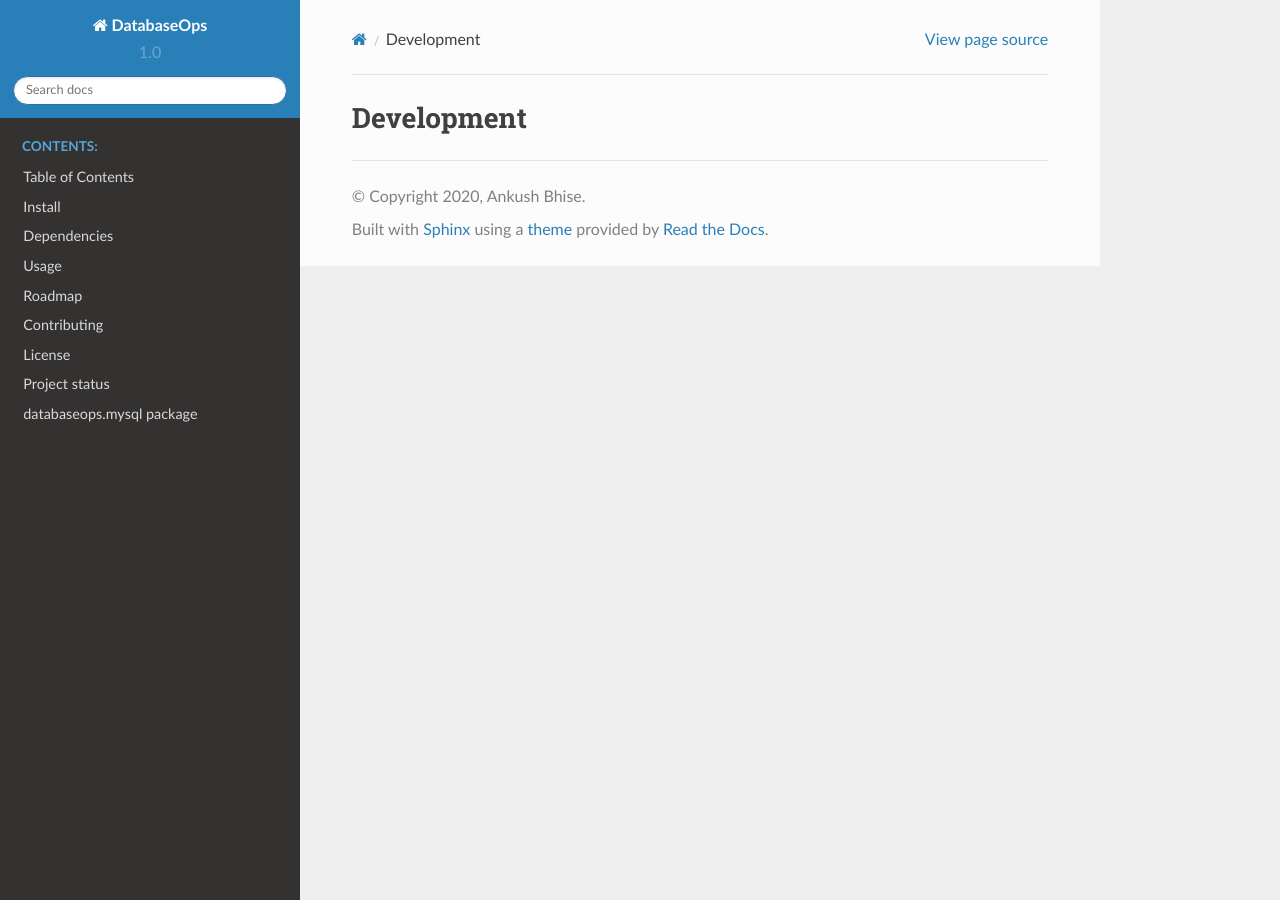
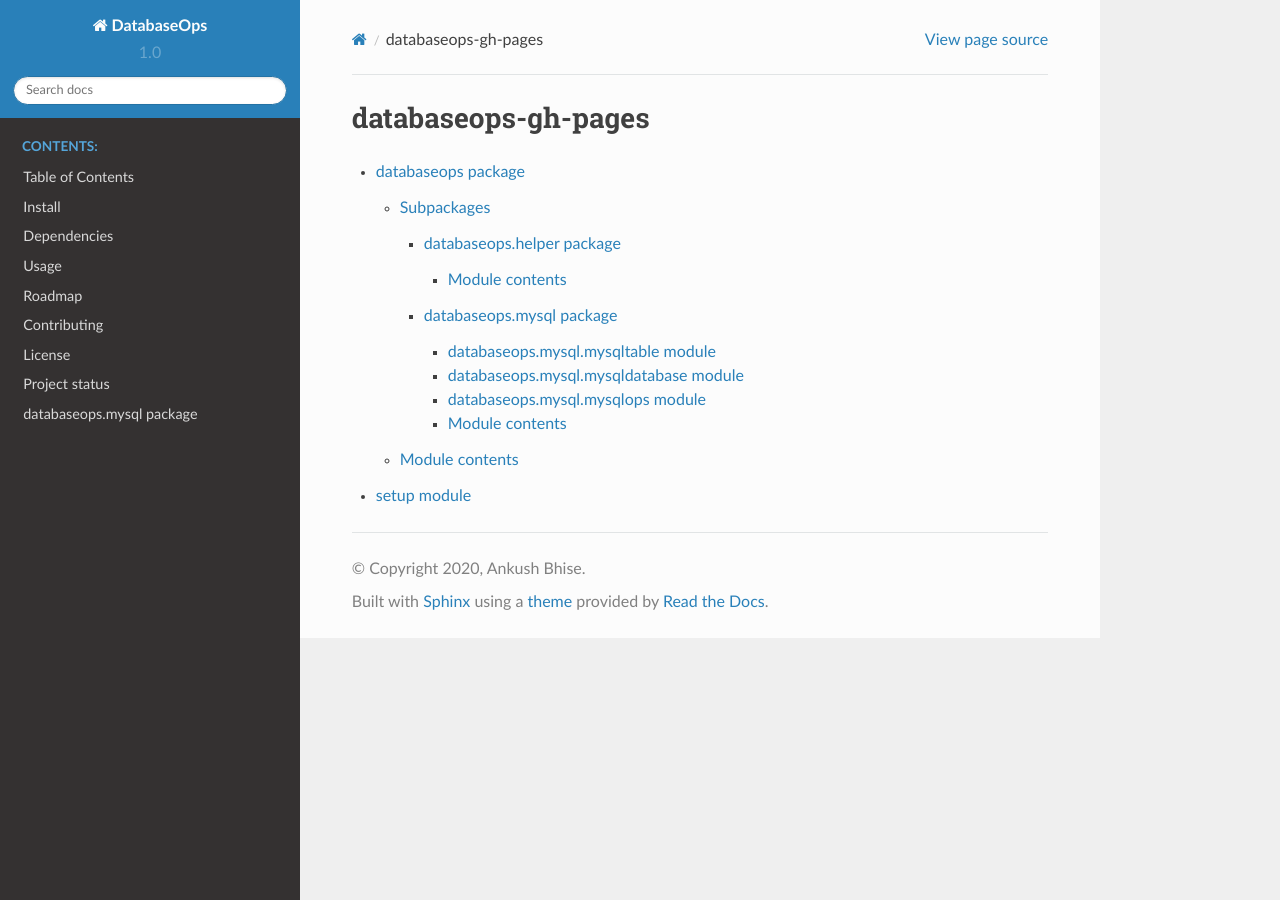
Before and after one commit to AnkushBhise/Database-Operations, a Sphinx documentation site: the page built from source/modules.rst, in a window 1280 px wide. Built offline with Sphinx 7.4.7 and the Read the Docs theme 2.0.0, drawn with Linux system fonts in a browser that asks for light colours.

```diff
--- a/source/conf.py
+++ b/source/conf.py
@@ -2,16 +2,15 @@
 # -*- coding: utf-8 -*-
 #
 # DatabaseOps documentation build configuration file, created by
-# sphinx-quickstart on Tue Dec  1 03:02:57 2020.
+# sphinx-quickstart on Tue Dec  1 04:39:13 2020.
+#
+# This file is execfile()d with the current directory set to its
+# containing dir.
 
 import sphinx_rtd_theme
 import m2r
 from recommonmark.parser import CommonMarkParser
 
-
-# This file is execfile()d with the current directory set to its
-# containing dir.
-#
 # Note that not all possible configuration values are present in this
 # autogenerated file.
 #
@@ -40,7 +39,7 @@ extensions = ['sphinx.ext.autodoc', 'sphinx.ext.viewcode', 'sphinx.ext.githubpag
               "sphinx.ext.napoleon"]
 
 # Add any paths that contain templates here, relative to this directory.
-templates_path = ['_templates']
+templates_path = ['+templates']
 
 # The suffix(es) of source filenames.
 # You can specify multiple suffix as a list of string:
@@ -100,7 +99,7 @@ html_theme = 'sphinx_rtd_theme'
 # Add any paths that contain custom static files (such as style sheets) here,
 # relative to this directory. They are copied after the builtin static files,
 # so a file named "default.css" will overwrite the builtin "default.css".
-html_static_path = ['_static']
+html_static_path = ['+static']
 
 # Custom sidebar templates, must be a dictionary that maps document names
 # to template names.
--- a/source/index.rst
+++ b/source/index.rst
@@ -14,6 +14,7 @@ Welcome to DatabaseOps's documentation!
    databaseops.mysql
 
 
+
 Indices and tables
 ==================
 
--- a/source/modules.rst
+++ b/source/modules.rst
@@ -1,5 +1,8 @@
-Development
-===========
+databaseops-gh-pages
+====================
 
 .. toctree::
    :maxdepth: 4
+
+   databaseops
+   setup
```
Also changed, not shown: other parts of source/index.rst (+1 -1 lines), 9 other files.
